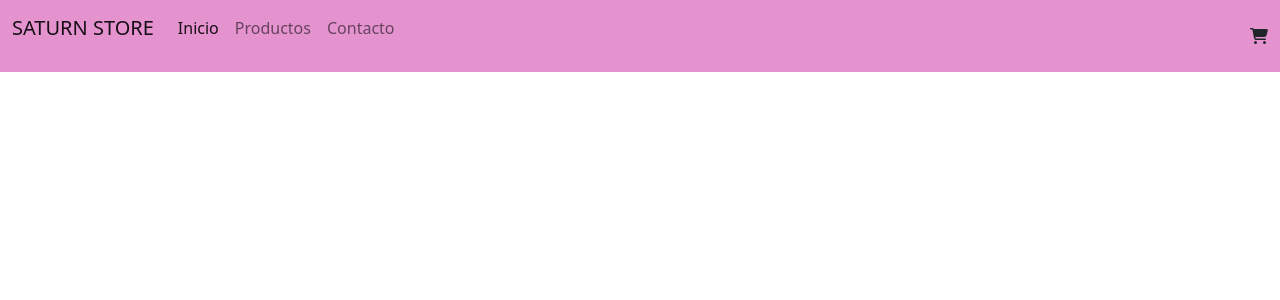
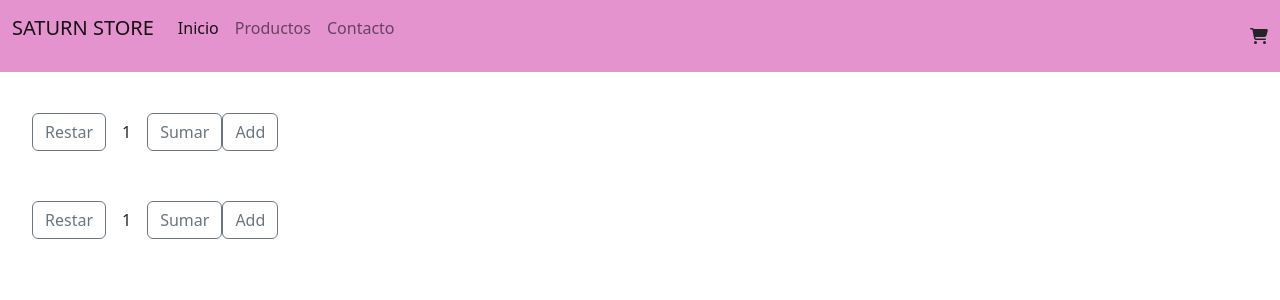
Before and after one commit to magaliantonella98/Saturn, a React (Create React App) app: page / in a window 1280 px wide. Shown: the top 300 px of the page. Built offline with nearby package versions, Linux system fonts and the light colour scheme.

Commit message:
Correcion Componentes 2

```diff
--- a/src/App.js
+++ b/src/App.js
@@ -1,6 +1,6 @@
 import './App.css';
 import NavBar from './components/NavBar';
-import ItemListContainer from './components/ItemListContainer/ItemListContainer';
+import ItemListContainer from './containers/ItemListContainer/index';
 
 function App() {
   return (
--- a/src/components/ItemCount/ItemCount.jsx
+++ b/src/components/ItemCount/index.jsx
@@ -1,21 +1,19 @@
-/*import React, {useState, useEffect} from 'react';
+import React, {useState, useEffect} from 'react';
 
 const ItemCount = ({stock, initial, onAdd}) => {
     const [count, setCount] = useState(initial);
 
     const increment = () => {
-        setCount(count + 1);
-        if(count === stock){setCount(count)}
+        if(count < stock) setCount(count+1)
     }
 
     const decrement = () => {
-        setCount(count - 1);
-        if (count <=1){setCount(count)}
+        if (count>1) setCount(count - 1)
     }
 
     useEffect(() => {
         console.log("SE ACTUALIZO EL CONTADOR");
-    }, [count])
+    }, [])
 
 
     return (
@@ -27,10 +25,10 @@ const ItemCount = ({stock, initial, onAdd}) => {
                 <button className="btn btn-outline-secondary" onClick={decrement}>Restar</button>
                 <p style={{margin:'1rem'}}>{count}</p>
                 <button className="btn btn-outline-secondary" onClick={increment}>Sumar</button>
-            <button className="btn btn-outline-secondary" onClick={onAdd(count)}>Add</button>
+            <button className="btn btn-outline-secondary" onClick={()=>onAdd(count)}>Add</button>
         </div>
 
     )
 }
 
-export default ItemCount*/
+export default ItemCount;
--- a/src/components/ItemListContainer/ItemListContainer.jsx
+++ /dev/null
@@ -1,33 +0,0 @@
-import {useEffect, useState} from 'react'
-//import ItemCount from '../ItemCount/ItemCount';
-import customFetch from '../utils/customFetch'
-
-
-const dataFromBD = [];
-
-const ItemListContainer = () => {
-  const [data, setData] = useState ([]);
-
-  useEffect(() =>{
-    customFetch(2000, dataFromBD)
-      .then(datos => setData(dataFromBD));
-  }, []);
-  return(
-    <>
-    </>
-  );
-
-
-
-
-
-
- /* const onAdd = (count) => {
-    alert("Seleccionaste " + count +" items");
-  }
-  return (
-    <ItemCount stock ={10} initial={1} onAdd={onAdd}/>
-  );*/
-}
-
-export default ItemListContainer;
--- /dev/null
+++ b/src/containers/ItemListContainer/index.jsx
@@ -0,0 +1,32 @@
+//import {useEffect, useState} from 'react'
+import ItemCount from '../../components/ItemCount/index';
+//import customFetch from '../utils/customFetch'
+
+
+//const dataFromBD = [];
+
+const ItemListContainer = () => {
+  /*const [data, setData] = useState ([]);
+
+  useEffect(() =>{
+    customFetch(2000, dataFromBD)
+      .then(datos => setData(dataFromBD));
+  }, []);
+  return(
+    <>
+    </>
+  );*/
+
+ const onAdd = (count) => {
+    alert("Seleccionaste " + count +" items");
+  }
+  return (
+    <>
+    <ItemCount stock ={10} initial={1} onAdd={onAdd}/>
+    <ItemCount stock ={5} initial={1} onAdd={onAdd}/>
+    </>
+
+  );
+}
+
+export default ItemListContainer;
```
Also changed, not shown: src/components/Item/index.jsx (renamed from src/components/Item/Item.jsx), src/components/ItemList/index.jsx (renamed from src/components/ItemList/ItemList.jsx).
